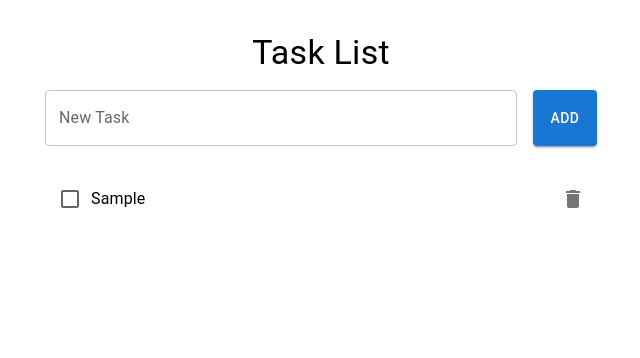
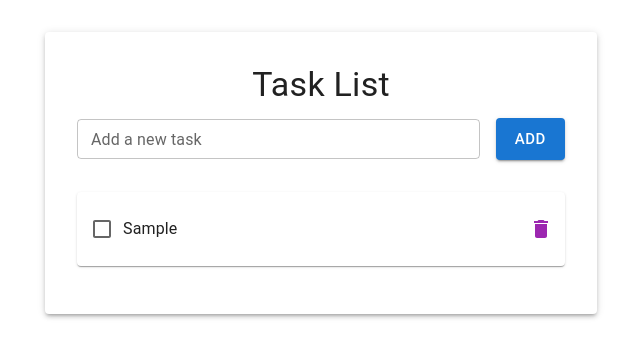
Before and after one commit to volkanb/task-list, a React (Create React App) app: page / in a window 1280 px wide. Both pictures are taken after typing "Sample" into the empty fields and a click on the button "ADD". Shown: the top 358 px of the page, without its empty margins (319-959 px from the left). Built offline with nearby package versions, Linux system fonts and the light colour scheme.

Commit message:
Styling refinements

```diff
--- a/src/App.tsx
+++ b/src/App.tsx
@@ -1,6 +1,6 @@
 // src/App.tsx
 import React, { useState } from "react";
-import { Container, Typography } from "@mui/material";
+import { Container, Typography, Paper } from "@mui/material";
 import TaskInput from "./TaskInput";
 import TaskList from "./TaskList";
 
@@ -36,11 +36,17 @@ const App: React.FC = () => {
 
   return (
     <Container maxWidth="sm" style={{ marginTop: "2rem", textAlign: "center" }}>
-      <Typography variant="h4" gutterBottom>
-        Task List
-      </Typography>
-      <TaskInput onAddTask={addTask} />
-      <TaskList tasks={tasks} onToggleComplete={toggleTaskCompletion} onDeleteTask={deleteTask} />
+      <Paper elevation={3} style={{ padding: "2rem" }}>
+        <Typography variant="h4" gutterBottom>
+          Task List
+        </Typography>
+        <TaskInput onAddTask={addTask} />
+        <TaskList
+          tasks={tasks}
+          onToggleComplete={toggleTaskCompletion}
+          onDeleteTask={deleteTask}
+        />
+      </Paper>
     </Container>
   );
 };
--- a/src/TaskInput.tsx
+++ b/src/TaskInput.tsx
@@ -17,15 +17,16 @@ const TaskInput: React.FC<TaskInputProps> = ({ onAddTask }) => {
   };
 
   return (
-    <Box display="flex" gap={2} marginY={2}>
+    <Box display="flex" gap={2} alignItems="center" marginBottom={3}>
       <TextField
         variant="outlined"
-        label="New Task"
+        label="Add a new task"
         value={task}
         onChange={(e) => setTask(e.target.value)}
         fullWidth
+        size="small"
       />
-      <Button variant="contained" color="primary" onClick={handleAddTask}>
+      <Button variant="contained" color="primary" onClick={handleAddTask} size="large">
         Add
       </Button>
     </Box>
--- a/src/TaskList.tsx
+++ b/src/TaskList.tsx
@@ -1,6 +1,6 @@
 // src/TaskList.tsx
 import React from "react";
-import { List, ListItem, ListItemText, Checkbox, IconButton } from "@mui/material";
+import { List, ListItem, ListItemText, Checkbox, IconButton, Paper } from "@mui/material";
 import DeleteIcon from "@mui/icons-material/Delete";
 
 interface Task {
@@ -19,24 +19,38 @@ const TaskList: React.FC<TaskListProps> = ({ tasks, onToggleComplete, onDeleteTa
   return (
     <List>
       {tasks.map((task) => (
-        <ListItem
+        <Paper
           key={task.id}
-          secondaryAction={
-            <IconButton edge="end" aria-label="delete" onClick={() => onDeleteTask(task.id)}>
-              <DeleteIcon />
-            </IconButton>
-          }
+          style={{
+            marginBottom: "8px",
+            padding: "8px 16px",
+            backgroundColor: task.completed ? "#e0f7fa" : "#ffffff",
+          }}
+          elevation={1}
         >
+          <ListItem disableGutters>
             <Checkbox
               edge="start"
               checked={task.completed}
               onChange={() => onToggleComplete(task.id)}
+              color="primary"
             />
             <ListItemText
               primary={task.text}
-            style={{ textDecoration: task.completed ? "line-through" : "none" }}
+              primaryTypographyProps={{
+                style: { textDecoration: task.completed ? "line-through" : "none" },
+              }}
             />
+            <IconButton
+              edge="end"
+              aria-label="delete"
+              onClick={() => onDeleteTask(task.id)}
+              color="secondary"
+            >
+              <DeleteIcon />
+            </IconButton>
           </ListItem>
+        </Paper>
       ))}
     </List>
   );
```
Lines whose indentation alone changed are shown as unchanged.
